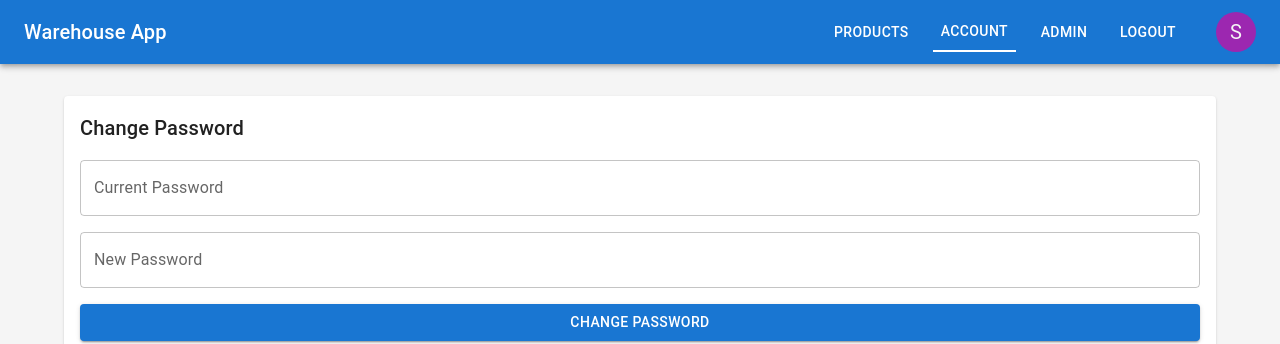
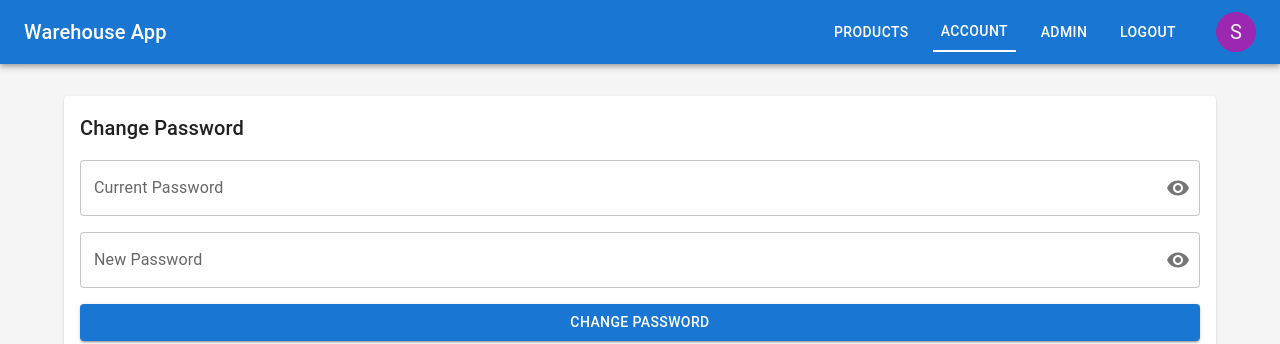
Before and after one commit to kgkaudi/WarehouseProject, a React (Vite) app in the folder frontend/: page /account in a window 1280 px wide. Shown: the top 344 px of the page. Built offline with nearby package versions, Linux system fonts and the light colour scheme; sample sign-in values are in the browser's storage; some icons are missing.

Commit message:
Toggle change password visibility fields

```diff
--- a/frontend/src/pages/AccountPage.jsx
+++ b/frontend/src/pages/AccountPage.jsx
@@ -9,8 +9,11 @@ import {
   Dialog,
   DialogTitle,
   DialogContent,
-  DialogActions
+  DialogActions,
+  IconButton,
+  InputAdornment
 } from "@mui/material";
+import { Visibility, VisibilityOff } from "@mui/icons-material";
 import api from "../api";
 
 export default function AccountPage() {
@@ -23,6 +26,10 @@ export default function AccountPage() {
   const [error, setError] = useState("");
 
   const [deleteOpen, setDeleteOpen] = useState(false);
+
+  // visibility toggles
+  const [showCurrentPassword, setShowCurrentPassword] = useState(false);
+  const [showNewPassword, setShowNewPassword] = useState(false);
 
   const handleChange = (field) => (e) =>
     setChangeForm({ ...changeForm, [field]: e.target.value });
@@ -53,6 +60,7 @@ export default function AccountPage() {
 
   return (
     <Stack spacing={3}>
+      {/* CHANGE PASSWORD */}
       <Paper sx={{ p: 2 }}>
         <Typography variant="h6">Change Password</Typography>
 
@@ -89,15 +97,41 @@ export default function AccountPage() {
         <Stack spacing={2} sx={{ mt: 2 }}>
           <TextField
             label="Current Password"
-            type="password"
+            type={showCurrentPassword ? "text" : "password"}
             value={changeForm.currentPassword}
             onChange={handleChange("currentPassword")}
+            InputProps={{
+              endAdornment: (
+                <InputAdornment position="end">
+                  <IconButton
+                    onClick={() =>
+                      setShowCurrentPassword((prev) => !prev)
+                    }
+                    edge="end"
+                  >
+                    {showCurrentPassword ? <VisibilityOff /> : <Visibility />}
+                  </IconButton>
+                </InputAdornment>
+              )
+            }}
           />
           <TextField
             label="New Password"
-            type="password"
+            type={showNewPassword ? "text" : "password"}
             value={changeForm.newPassword}
             onChange={handleChange("newPassword")}
+            InputProps={{
+              endAdornment: (
+                <InputAdornment position="end">
+                  <IconButton
+                    onClick={() => setShowNewPassword((prev) => !prev)}
+                    edge="end"
+                  >
+                    {showNewPassword ? <VisibilityOff /> : <Visibility />}
+                  </IconButton>
+                </InputAdornment>
+              )
+            }}
           />
           <Button variant="contained" onClick={changePassword}>
             Change Password
@@ -105,6 +139,7 @@ export default function AccountPage() {
         </Stack>
       </Paper>
 
+      {/* DANGER ZONE */}
       <Paper sx={{ p: 2 }}>
         <Typography variant="h6" color="error">
           Danger Zone
@@ -119,12 +154,13 @@ export default function AccountPage() {
         </Button>
       </Paper>
 
-      {/* Confirmation Dialog */}
+      {/* CONFIRM DELETE DIALOG */}
       <Dialog open={deleteOpen} onClose={() => setDeleteOpen(false)}>
         <DialogTitle>Delete Account</DialogTitle>
         <DialogContent>
           <Typography>
-            Are you sure you want to delete your account? This action cannot be undone.
+            Are you sure you want to delete your account? This action cannot be
+            undone.
           </Typography>
         </DialogContent>
         <DialogActions>
```
